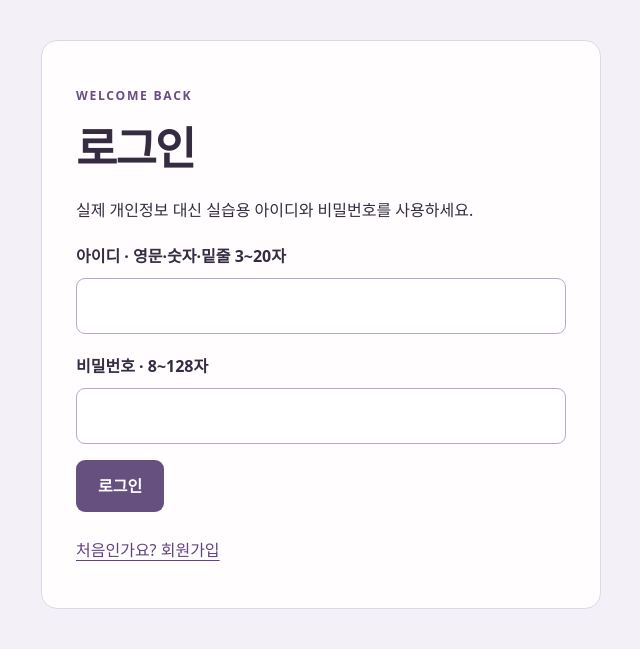
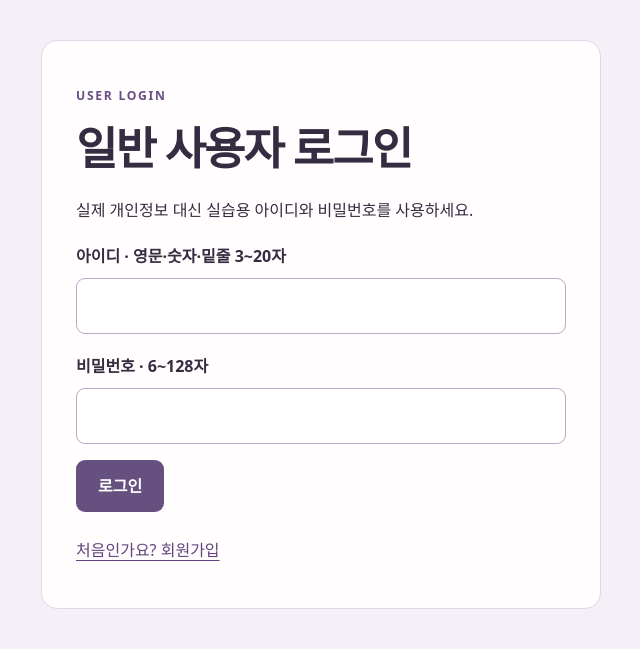
Before and after one commit to liangwanqi1016-dot/liangwanqi.github, a Flask app: page /login in a window 1280 px wide. Shown: the part 77-726 px from the top of the page, without its empty margins (319-959 px from the left). Run offline with Flask 3, Linux system fonts and the light colour scheme; parts of the project's set-up code (start-up, migrations or seed data) failed here and were passed over.

Commit message:
Separate visitor and administrator login channels

```diff
--- a/网页/week7/templates/auth.html
+++ b/网页/week7/templates/auth.html
@@ -1,9 +1,9 @@
 {% extends "base.html" %}
-{% block title %}{{ '회원가입' if mode == 'register' else '로그인' }} · {{ board_title }}{% endblock %}
+{% block title %}{{ '회원가입' if mode == 'register' else ('관리자 로그인' if mode == 'admin_login' else '일반 사용자 로그인') }} · {{ board_title }}{% endblock %}
 {% block content %}
 <section class="panel auth-panel">
-  <p class="eyebrow">{{ 'CREATE ACCOUNT' if mode == 'register' else 'WELCOME BACK' }}</p>
-  <h1>{{ '회원가입' if mode == 'register' else '로그인' }}</h1>
+  <p class="eyebrow">{{ 'CREATE ACCOUNT' if mode == 'register' else ('ADMIN ONLY' if mode == 'admin_login' else 'USER LOGIN') }}</p>
+  <h1>{{ '회원가입' if mode == 'register' else ('관리자 로그인' if mode == 'admin_login' else '일반 사용자 로그인') }}</h1>
   <p>실제 개인정보 대신 실습용 아이디와 비밀번호를 사용하세요.</p>
   {% if request.args.get('registered') %}<p class="notice">계정이 만들어졌습니다. 이제 로그인하세요.</p>{% endif %}
   {% if error %}<p class="error" role="alert">{{ error }}</p>{% endif %}
@@ -11,13 +11,13 @@
     <input type="hidden" name="_csrf_token" value="{{ csrf_token }}">
     <label for="username">아이디 · 영문·숫자·밑줄 3~20자</label>
     <input id="username" name="username" value="{{ username|default('') }}" minlength="3" maxlength="20" autocomplete="username" required>
-    <label for="password">비밀번호 · 8~128자</label>
-    <input id="password" name="password" type="password" minlength="8" maxlength="128" autocomplete="{{ 'new-password' if mode == 'register' else 'current-password' }}" required>
+    <label for="password">비밀번호 · {{ '8' if mode == 'register' else '6' }}~128자</label>
+    <input id="password" name="password" type="password" minlength="{{ 8 if mode == 'register' else 6 }}" maxlength="128" autocomplete="{{ 'new-password' if mode == 'register' else 'current-password' }}" required>
     <button class="primary" type="submit">{{ '계정 만들기' if mode == 'register' else '로그인' }}</button>
   </form>
   <p class="switch-link">
     {% if mode == 'register' %}<a href="{{ url_for('login') }}">이미 계정이 있나요? 로그인</a>
-    {% else %}<a href="{{ url_for('register') }}">처음인가요? 회원가입</a>{% endif %}
+    {% elif mode == 'admin_login' %}<a href="{{ url_for('comments') }}">방문자 입구로 돌아가기</a>{% else %}<a href="{{ url_for('register') }}">처음인가요? 회원가입</a>{% endif %}
   </p>
 </section>
 {% endblock %}
```
